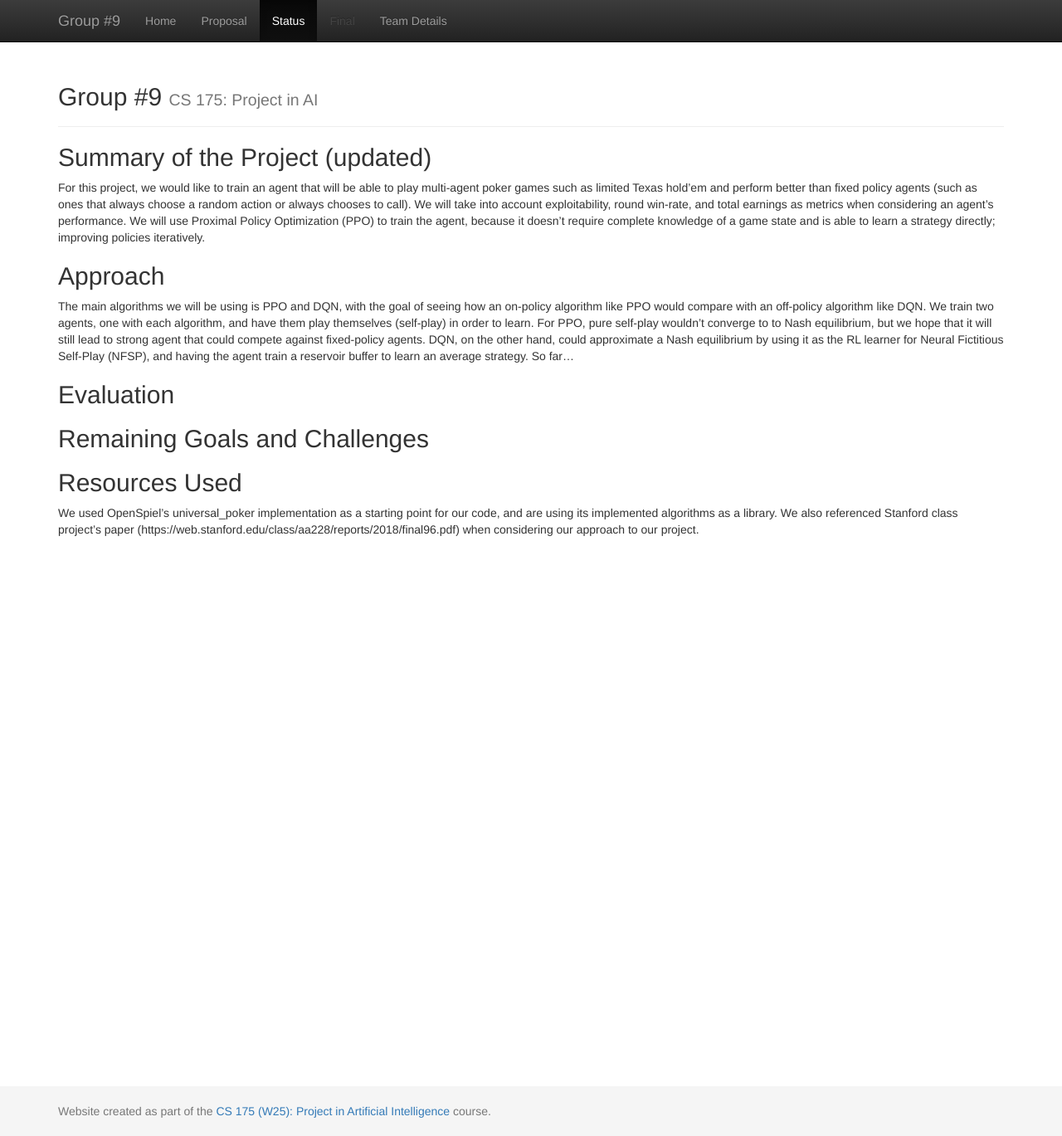
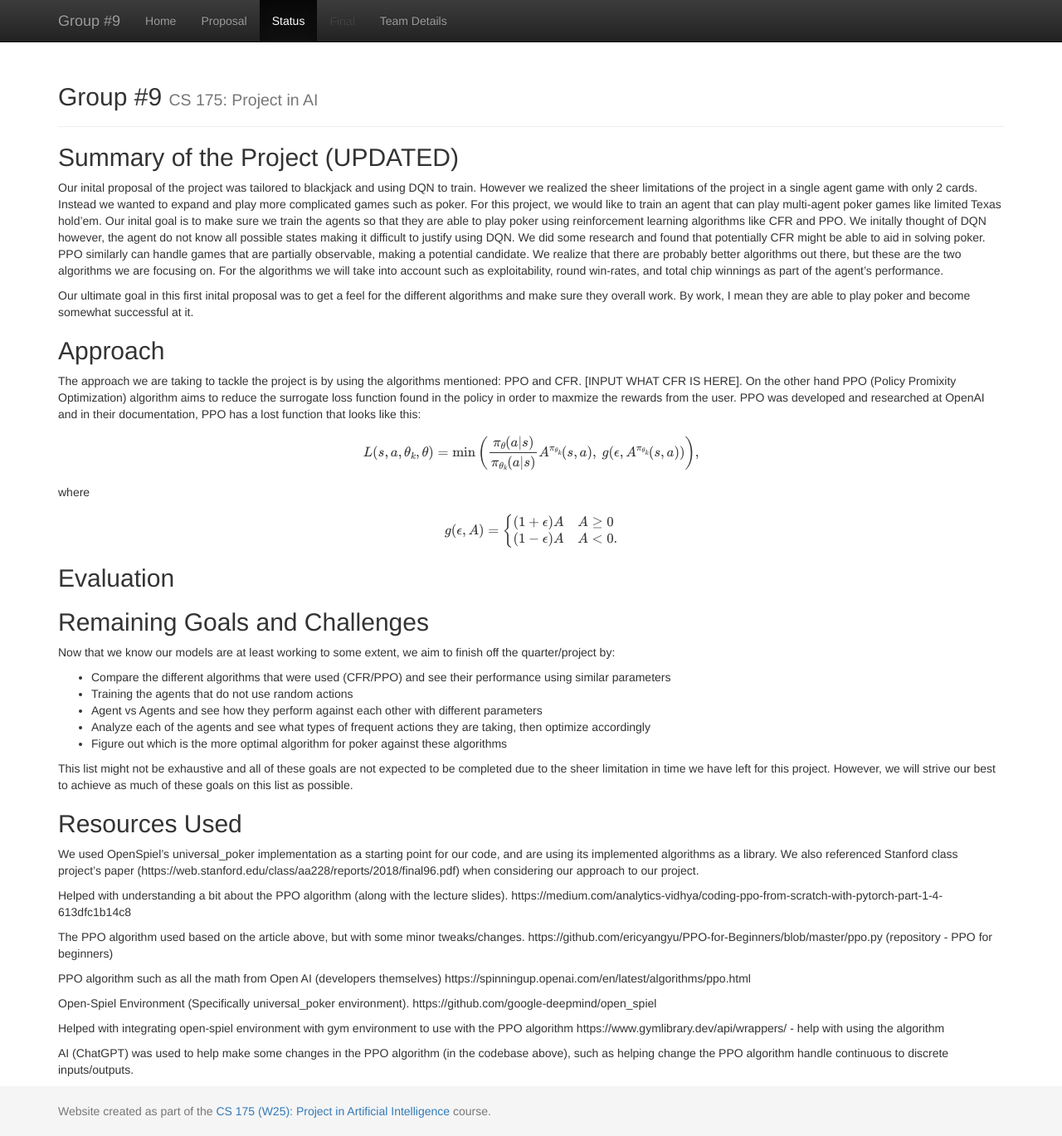
Before and after one commit to whygukin/Group-9, a Jekyll site: the page built from docs/status.md, in a window 1280 px wide and 1369 px high. Shown: the whole window at 83% size. Built offline with Jekyll 4.4.1, drawn with Linux system fonts in a browser that asks for light colours; formulas are drawn with MathJax 3.

Commit message:
Update status.md
updated status.md

```diff
--- a/docs/status.md
+++ b/docs/status.md
@@ -3,19 +3,61 @@ layout: default
 title: Status
 ---
 
-## Summary of the Project (updated)
-For this project, we would like to train an agent that will be able to play multi-agent poker games such as limited Texas hold'em and perform better than fixed policy agents (such as ones that always choose a random action or always chooses to call). We will take into account exploitability, round win-rate, and total earnings as metrics when considering an agent's performance. We will use Proximal Policy Optimization (PPO) to train the agent, because it doesn't require complete knowledge of a game state and is able to learn a strategy directly; improving policies iteratively.
+## Summary of the Project (UPDATED)
+
+Our inital proposal of the project was tailored to blackjack and using DQN to train. However we realized the sheer limitations of the project in a single agent game with only 2 cards. Instead we wanted to expand and play more complicated games such as poker. For this project, we would like to train an agent that can play multi-agent poker games like limited Texas hold'em. Our inital goal is to make sure we train the agents so that they are able to play poker using reinforcement learning algorithms like CFR and PPO. We initally thought of DQN however, the agent do not know all possible states making it difficult to justify using DQN. We did some research and found that potentially CFR might be able to aid in solving poker. PPO similarly can handle games that are partially observable, making a potential candidate. We realize that there are probably better algorithms out there, but these are the two algorithms we are focusing on. For the algorithms we will take into account such as exploitability, round win-rates, and total chip winnings as part of the agent's performance.
+
+Our ultimate goal in this first inital proposal was to get a feel for the different algorithms and make sure they overall work. By work, I mean they are able to play poker and become somewhat successful at it.
 
 ## Approach
-The main algorithms we will be using is PPO and DQN, with the goal of seeing how an on-policy algorithm like PPO would compare with an off-policy algorithm like DQN. We train two agents, one with each algorithm, and have them play themselves (self-play) in order to learn. For PPO, pure self-play wouldn't converge to to Nash equilibrium, but we hope that it will still lead to strong agent that could compete against fixed-policy agents. DQN, on the other hand, could approximate a Nash equilibrium by using it as the RL learner for Neural Fictitious Self-Play (NFSP), and having the agent train a reservoir buffer to learn an average strategy.
-So far...
+The approach we are taking to tackle the project is by using the algorithms mentioned: PPO and CFR. [INPUT WHAT CFR IS HERE]. On the other hand PPO (Policy Promixity Optimization) algorithm aims to reduce the surrogate loss function found in the policy in order to maxmize the rewards from the user. PPO was developed and researched at OpenAI and in their documentation, PPO has a lost function that looks like this:
+
+$$
+L(s,a, \theta_k, \theta) = \min \left( \frac{\pi_{\theta}(a|s)}{\pi_{\theta_k}(a|s)} A^{\pi_{\theta_k}}(s,a), \ g(\epsilon, A^{\pi_{\theta_k}}(s,a)) \right),
+$$
+
+where
+
+$$
+g(\epsilon, A) =
+\begin{cases}
+(1+\epsilon)A & A \geq 0 \\
+(1-\epsilon)A & A < 0.
+\end{cases}
+$$
 
 ## Evaluation
 
 
 ## Remaining Goals and Challenges
 
+Now that we know our models are at least working to some extent, we aim to finish off the quarter/project by:
 
+- Compare the different algorithms that were used (CFR/PPO) and see their performance using similar parameters
+- Training the agents that do not use random actions
+- Agent vs Agents and see how they perform against each other with different parameters
+- Analyze each of the agents and see what types of frequent actions they are taking, then optimize accordingly
+- Figure out which is the more optimal algorithm for poker against these algorithms
+
+This list might not be exhaustive and all of these goals are not expected to be completed due to the sheer limitation in time we have left for this project. However, we will strive our best to achieve as much
+of these goals on this list as possible.
 
 ## Resources Used
 We used OpenSpiel's universal_poker implementation as a starting point for our code, and are using its implemented algorithms as a library. We also referenced Stanford class project's paper (https://web.stanford.edu/class/aa228/reports/2018/final96.pdf) when considering our approach to our project.
+
+Helped with understanding a bit about the PPO algorithm (along with the lecture slides).
+https://medium.com/analytics-vidhya/coding-ppo-from-scratch-with-pytorch-part-1-4-613dfc1b14c8
+
+The PPO algorithm used based on the article above, but with some minor tweaks/changes.
+https://github.com/ericyangyu/PPO-for-Beginners/blob/master/ppo.py  (repository - PPO for beginners)
+
+PPO algorithm such as all the math from Open AI (developers themselves)
+https://spinningup.openai.com/en/latest/algorithms/ppo.html
+
+Open-Spiel Environment (Specifically universal_poker environment).
+https://github.com/google-deepmind/open_spiel
+
+Helped with integrating open-spiel environment with gym environment to use with the PPO algorithm
+https://www.gymlibrary.dev/api/wrappers/ - help with using the algorithm
+
+AI (ChatGPT) was used to help make some changes in the PPO algorithm (in the codebase above), such as helping change the PPO algorithm handle continuous to discrete inputs/outputs.
```
